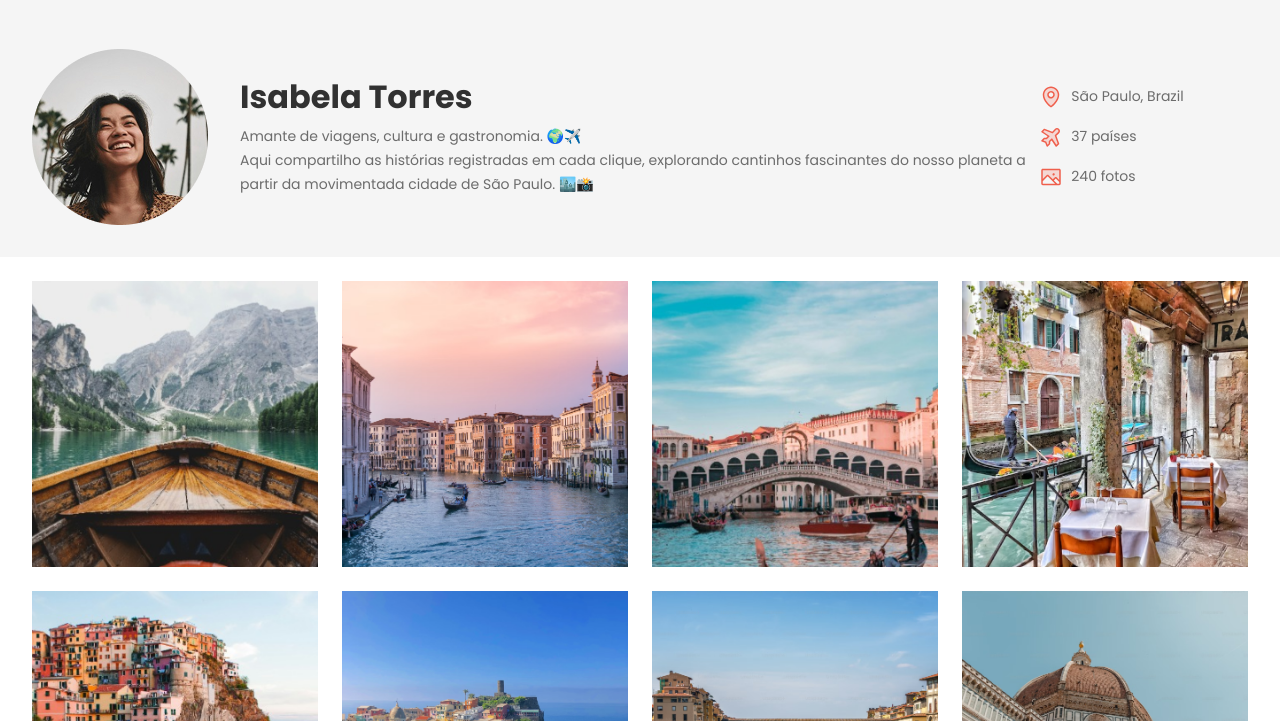
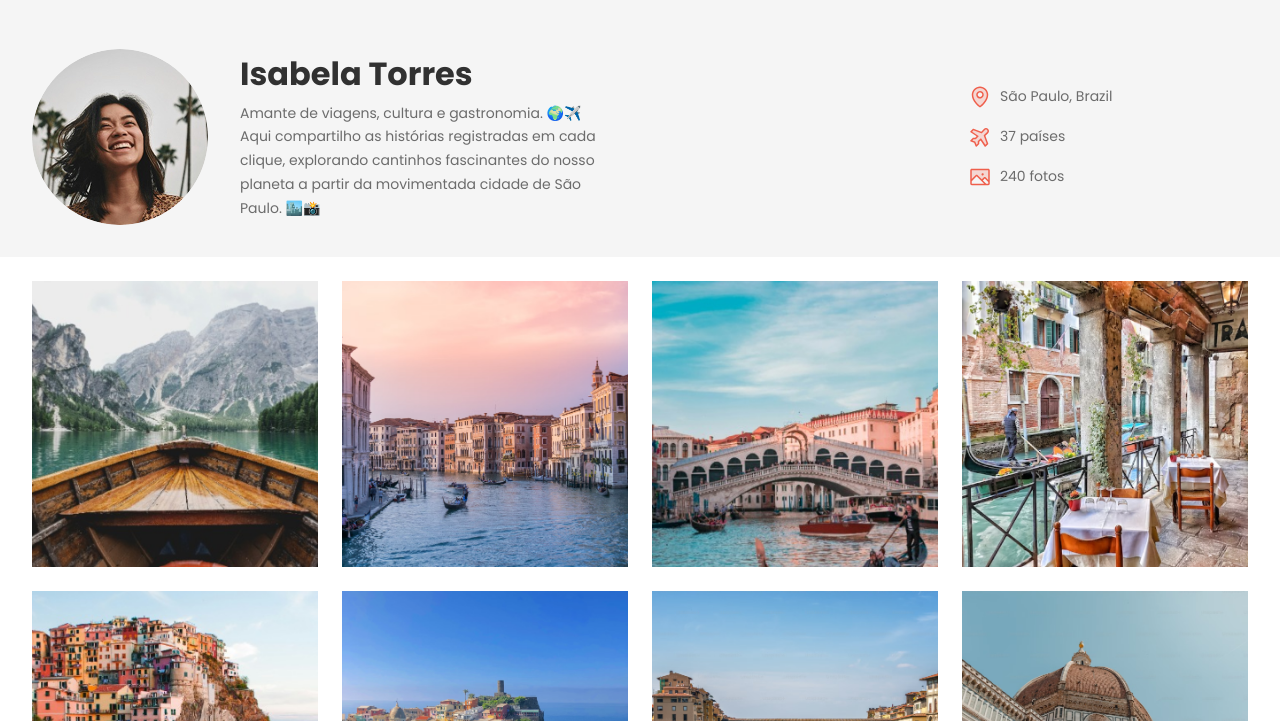
Before and after one commit to analucardosods/projeto-travelgram, a plain HTML site: page index.html in a window 1280 px wide. Shown: the part 79-800 px from the top of the page. Drawn offline with Linux system fonts and the light colour scheme.

Commit message:
final project

```diff
--- a/styles/footer.css
+++ b/styles/footer.css
@@ -2,6 +2,7 @@ footer {
   display: flex;
   padding-block: 24px;
   gap: 24px;
+  font: 14px/150% var(--font-family);
 }
 
 footer span:nth-child(1) {
--- a/styles/header.css
+++ b/styles/header.css
@@ -15,6 +15,16 @@ align-items: center;
 gap: 32px;
 }
 
+#profile > div {
+  max-width: 384px;
+}
+
+#profile img {
+  width: 176px;
+  height: 176px;
+  border-radius: 50%;
+  object-fit: cover;
+}
 
 #profile h1 {
   font: var(--txt-lg);
@@ -22,9 +32,7 @@ gap: 32px;
   margin-bottom: 8px;
 }
 
-#profile p {
 
-}
 
 #info {
   list-style: none;
```
